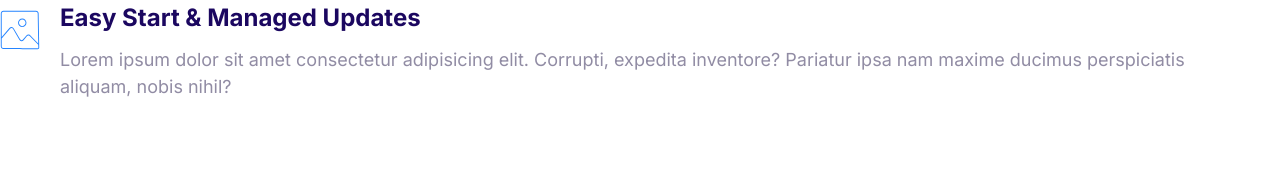
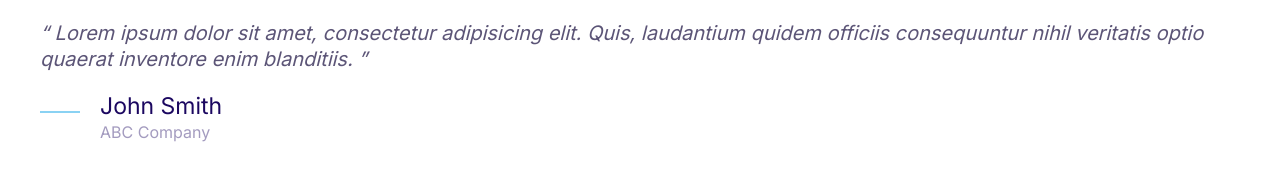
Before and after one commit to brain-shutdown/brain-shutdown.github.io, a plain HTML site: page index.html in a window 1280 px wide. Drawn offline with Linux system fonts and the light colour scheme.

Commit message:
Quotes elements added

```diff
--- a/css/styles.css
+++ b/css/styles.css
@@ -4,6 +4,7 @@
     --color-accent: #ff3400;
     --color-headings: #1b0760;
     --color-body: #918ca4;
+    --color-body-darker: #5c5577;
     --color-border: #ccc;
     --border-radius: 30px;
 }
@@ -14,7 +15,9 @@
     box-sizing: border-box;
 }
 
+/* ************ */
 /* TYPOGRAPHY */
+/* ************ */
 html {
     font-size: 62.5%;
 }
@@ -69,7 +72,9 @@ p {
     }
 }
 
+/* ************ */
 /* LINKS */
+/* ************ */
 a {
     text-decoration: none;
 }
@@ -97,7 +102,9 @@ a {
     }
 }
 
+/* ************ */
 /* BADGES */
+/* ************ */
 .badge {
     font-weight: 600;
     border-radius: 20px;
@@ -129,8 +136,9 @@ a {
     }
 }
 
+/* ************ */
 /* LISTS */
-
+/* ************ */
 .list {
     list-style: none;
     padding-left: 0;
@@ -157,8 +165,9 @@ a {
     }
 }
 
+/* ************ */
 /* ICONS */
-
+/* ************ */
 .icon {
     width: 40px;
     height: 40px;
@@ -178,7 +187,9 @@ a {
     justify-content: center;
 }
 
+/* ************ */
 /* BUTTONS */
+/* ************ */
 .btn {
     font-size: 1.8rem;
     font-weight: 600;
@@ -241,7 +252,9 @@ a {
     }
 }
 
+/* ************ */
 /* INPUTS */
+/* ************ */
 .input {
     font-size: 2rem;
     padding: 1.5rem 3.5rem;
@@ -278,7 +291,9 @@ a {
     }
 }
 
+/* ************ */
 /* CARDS */
+/* ************ */
 .card {
     box-shadow: 0 0 20px 10px #f3f3f3;
     border-radius: 7px;
@@ -303,7 +318,9 @@ a {
     background: #02cdf1;
 }
 
+/* ************ */
 /* PLANS */
+/* ************ */
 .plan__name {
     color: #fff;
     margin: 0;
@@ -361,7 +378,9 @@ a {
     }
 }
 
+/* ************ */
 /* MEDIA */
+/* ************ */
 .media {
     display: flex;
 }
@@ -377,3 +396,53 @@ a {
 .media__image {
     margin-top: 1rem;
 }
+
+/* ************ */
+/* QUOTES */
+/* ************ */
+.quote {
+    color: var(--color-body-darker);
+    font-size: 3rem;
+    line-height: 1.3;
+}
+
+.quote__text {
+    font-style: italic;
+}
+
+.quote__text::before {
+    content: open-quote;
+}
+
+.quote__text::after {
+    content: close-quote;
+}
+
+.quote__author {
+    margin-bottom: 0;
+    font-size: 3rem;
+    font-weight: 500;
+}
+
+.quote__organization {
+    font-size: 2rem;
+    color: var(--color-headings);
+    opacity: 0.4;
+}
+
+.quote__line {
+    position: relative;
+    bottom: 1rem;
+}
+
+@media screen and (min-width: 1024px) {
+    .quote {
+        font-size: 2rem;
+    }
+    .quote__author {
+        font-size: 2.3rem;
+    }
+    .quote__organization {
+        font-size: 1.6rem;
+    }
+}
--- a/index.html
+++ b/index.html
@@ -10,19 +10,24 @@
         <link rel="stylesheet" href="css/styles.css" />
     </head>
     <body>
+        <blockquote class="quote">
+            <p class="quote__text">
+                Lorem ipsum dolor sit amet, consectetur adipisicing elit. Quis, laudantium quidem officiis consequuntur nihil veritatis optio quaerat
+                inventore enim blanditiis.
+            </p>
+            <footer>
                 <div class="media">
                     <div class="media__image">
-                <svg class="icon icon--primary">
-                    <use xlink:href="images/sprite.svg#snap"></use>
+                        <svg class="icon icon--primary quote__line">
+                            <use xlink:href="images/sprite.svg#line"></use>
                         </svg>
                     </div>
                     <div class="media__body">
-                <h3 class="media__title">Easy Start & Managed Updates</h3>
-                <p>
-                    Lorem ipsum dolor sit amet consectetur adipisicing elit. Corrupti, expedita inventore? Pariatur ipsa nam maxime ducimus
-                    perspiciatis aliquam, nobis nihil?
-                </p>
+                        <h3 class="media__title quote__author">John Smith</h3>
+                        <p class="quote__organization">ABC Company</p>
                     </div>
                 </div>
+            </footer>
+        </blockquote>
     </body>
 </html>
```
Lines whose indentation alone changed are shown as unchanged.
